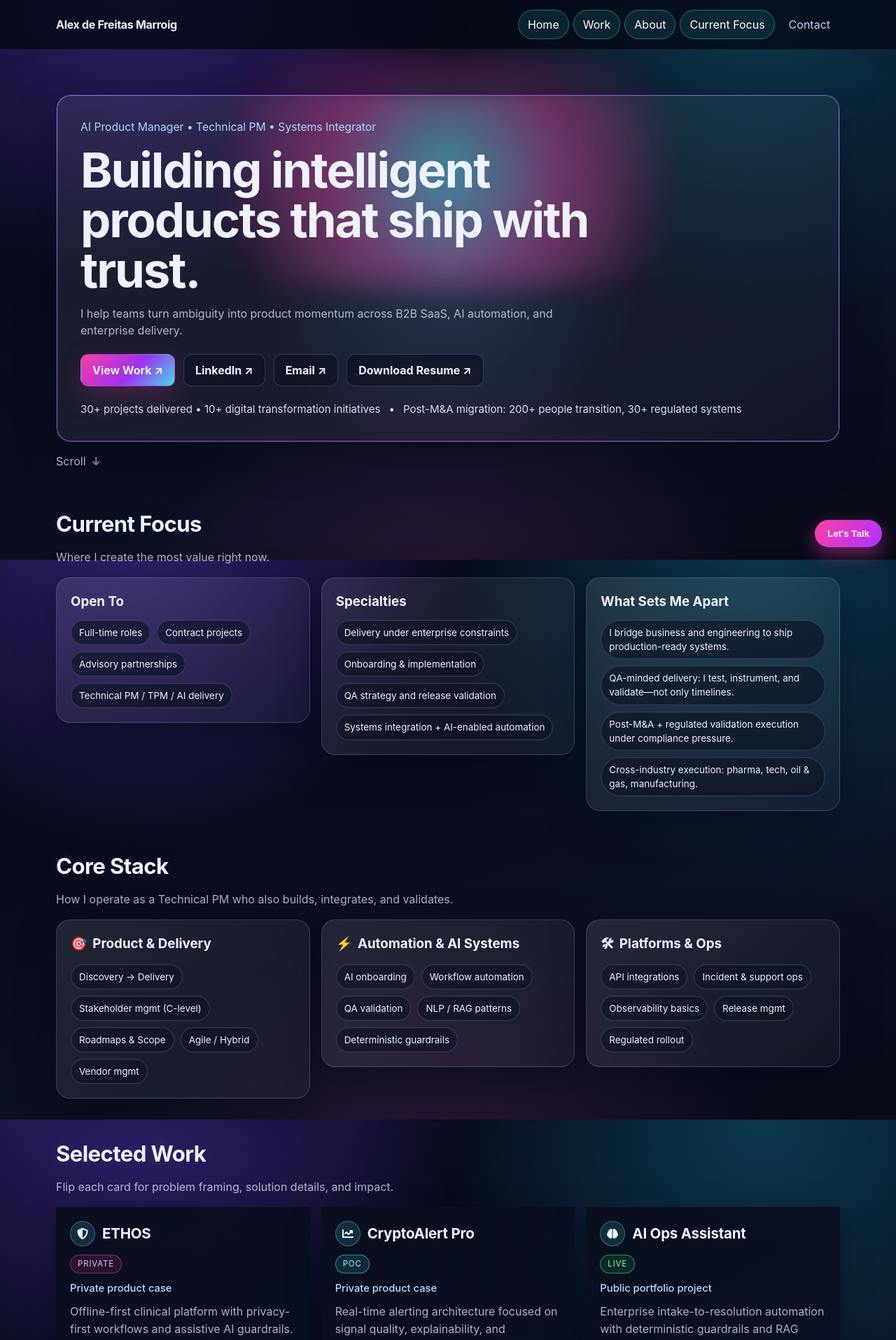
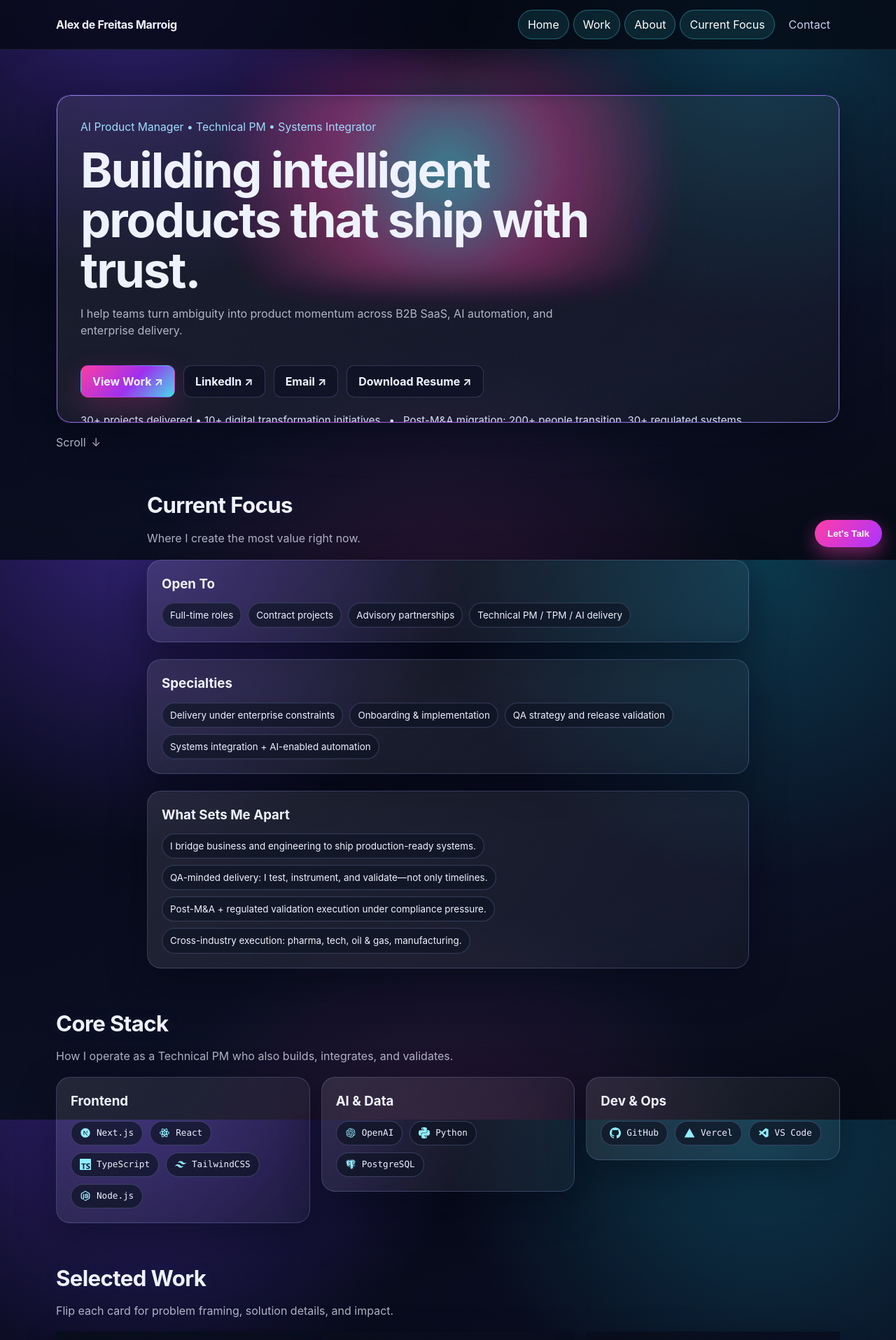
Before and after one commit to alexmarroig/alex-portfolio, a Next.js app: page / in a window 1280 px wide. Shown: the top 1915 px of the page at 70% size. Built offline with nearby package versions, Linux system fonts and the light colour scheme.

Commit message:
Implement card flips, stacked focus layout, and core stack pills

```diff
--- a/app/globals.css
+++ b/app/globals.css
@@ -207,11 +207,49 @@ a {
   overflow: hidden;
   isolation: isolate;
   padding: 34px;
+  border: 1px solid transparent;
+  background: linear-gradient(130deg, rgba(255, 255, 255, 0.08), rgba(255, 255, 255, 0.03));
+}
+
+.heroFlipRoot {
+  position: relative;
+  perspective: 1000px;
+  border-radius: calc(var(--radius) + 2px);
+  outline: none;
+}
+
+.heroFlipRoot:focus-visible {
+  box-shadow: 0 0 0 2px rgba(105, 235, 255, 0.45);
+}
+
+.heroFlipInner {
+  position: relative;
+  min-height: 470px;
   transform-style: preserve-3d;
-  border: 1px solid transparent;
-  background:
-    radial-gradient(circle at var(--mx, 50%) var(--my, 50%), rgba(126, 194, 255, 0.16), transparent 45%),
-    linear-gradient(130deg, rgba(255, 255, 255, 0.08), rgba(255, 255, 255, 0.03));
+  transition: transform 700ms ease;
+}
+
+.heroFlipFace {
+  position: absolute;
+  inset: 0;
+  display: flex;
+  flex-direction: column;
+  backface-visibility: hidden;
+  -webkit-backface-visibility: hidden;
+}
+
+.heroFlipBack {
+  transform: rotateY(180deg);
+}
+
+.heroFlipRoot.isFlipped .heroFlipInner {
+  transform: rotateY(180deg);
+}
+
+@media (hover: hover) and (pointer: fine) {
+  .heroFlipRoot:hover .heroFlipInner {
+    transform: rotateY(180deg);
+  }
 }
 
 .heroCard::before {
@@ -256,6 +294,21 @@ a {
   margin-top: 14px;
   color: var(--muted);
   max-width: 72ch;
+}
+
+.heroBackList {
+  margin: 14px 0 0;
+  padding-left: 18px;
+  color: #dbe5ff;
+  display: grid;
+  gap: 8px;
+}
+
+.heroFlipHint {
+  display: none;
+  margin: auto 0 0;
+  color: #9fc8ff;
+  font-size: 0.82rem;
 }
 
 .heroActions,
@@ -348,9 +401,18 @@ a {
   margin-top: 16px;
 }
 
-.stackGrid,
+.stackGrid {
+  grid-template-columns: repeat(1, minmax(0, 1fr));
+}
+
+@media (min-width: 900px) {
+  .stackGrid {
+    grid-template-columns: repeat(3, minmax(0, 1fr));
+  }
+}
+
 .focusGrid {
-  grid-template-columns: repeat(auto-fit, minmax(240px, 1fr));
+  grid-template-columns: 1fr;
 }
 
 .projectGrid {
@@ -367,6 +429,41 @@ a {
   display: flex;
   gap: 8px;
   align-items: center;
+}
+
+.focusGridStacked {
+  max-width: 860px;
+  margin: 18px auto 0;
+  gap: 24px;
+}
+
+.currentFocusHeader {
+  max-width: 860px;
+  margin: 0 auto;
+}
+
+.techPillGroup {
+  display: flex;
+  flex-wrap: wrap;
+  gap: 10px;
+}
+
+.techPill {
+  display: inline-flex;
+  align-items: center;
+  gap: 8px;
+  border-radius: 999px;
+  border: 1px solid rgba(166, 180, 255, 0.25);
+  background: rgba(15, 20, 36, 0.7);
+  padding: 7px 12px;
+  font-family: var(--font-mono);
+  font-size: 0.79rem;
+}
+
+.techPillIcon {
+  width: 16px;
+  height: 16px;
+  color: #91eeff;
 }
 
 /* ================================
@@ -429,6 +526,7 @@ a {
   cursor: pointer;
   outline: none;
   height: 400px;
+  perspective: 1000px;
 }
 
 .projectCardRoot:focus-visible {
@@ -484,6 +582,7 @@ a {
 
 .projectBack {
   transform: rotateY(180deg);
+  overflow-y: auto;
 }
 
 .projectTopRow {
@@ -574,10 +673,15 @@ a {
   gap: 12px;
 }
 
-.projectHint {
+.projectHintDesktop,
+.projectHintMobile {
   margin: 0;
   color: #9fc8ff;
   font-size: 0.85rem;
+}
+
+.projectHintMobile {
+  display: none;
 }
 
 .flipControl {
@@ -1128,6 +1232,22 @@ a {
   .heroCard {
     padding: 24px;
   }
+
+  .heroFlipInner {
+    min-height: 520px;
+  }
+
+  .heroFlipHint {
+    display: block;
+  }
+
+  .projectHintDesktop {
+    display: none;
+  }
+
+  .projectHintMobile {
+    display: block;
+  }
   .loadingPanel {
     grid-template-columns: 1fr;
   }
--- a/components/HeroCard.tsx
+++ b/components/HeroCard.tsx
@@ -1,57 +1,34 @@
 "use client";
 
-import { type CSSProperties, type MouseEvent, useState } from "react";
-import { motion, useReducedMotion } from "framer-motion";
-
-const MAX_TILT = 8;
+import { type KeyboardEvent, useState } from "react";
 
 export default function HeroCard() {
-  const reducedMotion = useReducedMotion();
-  const [tilt, setTilt] = useState({ x: 0, y: 0 });
-  const [cursor, setCursor] = useState({ x: 50, y: 50 });
+  const [isFlipped, setIsFlipped] = useState(false);
 
-  const updateTilt = (event: MouseEvent<HTMLDivElement>) => {
-    if (window.matchMedia("(pointer: coarse)").matches) return;
+  const toggleFlip = () => setIsFlipped((value) => !value);
 
-    const rect = event.currentTarget.getBoundingClientRect();
-    const px = (event.clientX - rect.left) / rect.width;
-    const py = (event.clientY - rect.top) / rect.height;
-
-    setCursor({ x: px * 100, y: py * 100 });
-
-    if (reducedMotion) return;
-
-    setTilt({
-      x: (0.5 - py) * MAX_TILT,
-      y: (px - 0.5) * MAX_TILT,
-    });
+  const onKeyToggle = (event: KeyboardEvent<HTMLElement>) => {
+    if (event.key === "Enter" || event.key === " ") {
+      event.preventDefault();
+      toggleFlip();
+    }
   };
-
-  const resetTilt = () => {
-    setTilt({ x: 0, y: 0 });
-    setCursor({ x: 50, y: 50 });
-  };
-
-  const heroStyle = {
-    "--mx": `${cursor.x}%`,
-    "--my": `${cursor.y}%`,
-  } as CSSProperties;
 
   return (
     <div className="heroCardWrap">
       <div className="heroGlowRing" aria-hidden="true" />
-      <motion.div
-        className="heroCard glassPanel"
-        onMouseMove={updateTilt}
-        onMouseLeave={resetTilt}
-        style={heroStyle}
-        animate={{
-          transform: reducedMotion
-            ? "none"
-            : `perspective(1100px) rotateX(${tilt.x}deg) rotateY(${tilt.y}deg)`,
-        }}
-        transition={{ type: "spring", stiffness: 120, damping: 12, mass: 0.7 }}
+
+      <article
+        className={`group heroFlipRoot ${isFlipped ? "isFlipped" : ""}`}
+        tabIndex={0}
+        role="button"
+        aria-label="Flip hero card"
+        aria-pressed={isFlipped}
+        onClick={toggleFlip}
+        onKeyDown={onKeyToggle}
       >
+        <div className="heroFlipInner">
+          <div className="heroFlipFace heroFlipFront heroCard glassPanel">
             <div className="heroNoise" aria-hidden="true" />
             <p className="heroKicker">AI Product Manager • Technical PM • Systems Integrator</p>
             <h1 className="heroTitle">Building intelligent products that ship with trust.</h1>
@@ -60,16 +37,22 @@ export default function HeroCard() {
             </p>
 
             <div className="heroActions">
-          <a href="#selected-work" className="btn btnPrimary">
+              <a href="#selected-work" className="btn btnPrimary" onClick={(event) => event.stopPropagation()}>
                 View Work ↗
               </a>
-          <a href="https://www.linkedin.com/in/alexmarroig/" className="btn btnGhost" target="_blank" rel="noreferrer">
+              <a
+                href="https://www.linkedin.com/in/alexmarroig/"
+                className="btn btnGhost"
+                target="_blank"
+                rel="noreferrer"
+                onClick={(event) => event.stopPropagation()}
+              >
                 LinkedIn ↗
               </a>
-          <a href="mailto:alex.c.marroig@gmail.com" className="btn btnGhost">
+              <a href="mailto:alex.c.marroig@gmail.com" className="btn btnGhost" onClick={(event) => event.stopPropagation()}>
                 Email ↗
               </a>
-          <a href="/contact" className="btn btnGhost">
+              <a href="/contact" className="btn btnGhost" onClick={(event) => event.stopPropagation()}>
                 Download Resume ↗
               </a>
             </div>
@@ -79,7 +62,26 @@ export default function HeroCard() {
               <span>•</span>
               <span>Post-M&A migration: 200+ people transition, 30+ regulated systems</span>
             </div>
-      </motion.div>
+            <p className="heroFlipHint">Tap to flip</p>
+          </div>
+
+          <div className="heroFlipFace heroFlipBack heroCard glassPanel">
+            <div className="heroNoise" aria-hidden="true" />
+            <p className="heroKicker">How I execute</p>
+            <h2 className="heroTitle">I align product strategy with implementation reality.</h2>
+            <p className="heroSummary">
+              From discovery and stakeholder alignment to QA validation and launch, I focus on outcomes teams can trust in
+              production.
+            </p>
+            <ul className="heroBackList">
+              <li>Bridge business objectives, engineering constraints, and delivery timelines.</li>
+              <li>Design implementation plans that reduce risk without slowing momentum.</li>
+              <li>Drive AI-enabled systems toward measurable adoption and operational value.</li>
+            </ul>
+            <p className="heroFlipHint">Tap to flip back</p>
+          </div>
+        </div>
+      </article>
 
       <a className="scrollCue" href="#core-stack" aria-label="Scroll to core stack section">
         Scroll
--- a/components/ProjectCard.tsx
+++ b/components/ProjectCard.tsx
@@ -35,7 +35,6 @@ export default function ProjectCard({
   return (
     <article
       className={`group relative h-[400px] projectCardRoot ${isFlipped ? "isFlipped" : ""}`}
-      style={{ perspective: "1000px" }}
       tabIndex={0}
       onClick={() => setIsFlipped((value) => !value)}
       onKeyDown={onKeyToggle}
@@ -64,7 +63,8 @@ export default function ProjectCard({
           </div>
 
           <div className="projectHintRow">
-            <p className="projectHint">Hover for case study</p>
+            <p className="projectHintDesktop">Hover for case study</p>
+            <p className="projectHintMobile">Tap to flip</p>
             <button
               type="button"
               className="flipControl"
--- a/components/sections/CoreStackSection.tsx
+++ b/components/sections/CoreStackSection.tsx
@@ -1,39 +1,7 @@
 import RevealItem from "@/components/RevealItem";
 import RevealSection from "@/components/RevealSection";
-import Badge from "@/components/ui/Badge";
-
-const stackGroups: Record<string, { icon: string; skills: { label: string; hint: string }[] }> = {
-  "Product & Delivery": {
-    icon: "🎯",
-    skills: [
-      { label: "Discovery → Delivery", hint: "Turn ambiguity into delivery plans with clear checkpoints." },
-      { label: "Stakeholder mgmt (C-level)", hint: "Align executive outcomes with execution reality." },
-      { label: "Roadmaps & Scope", hint: "Prioritize value, risk, and implementation effort." },
-      { label: "Agile / Hybrid", hint: "Operate in mixed delivery models across enterprise constraints." },
-      { label: "Vendor mgmt", hint: "Coordinate external partners without losing delivery quality." }
-    ]
-  },
-  "Automation & AI Systems": {
-    icon: "⚡",
-    skills: [
-      { label: "AI onboarding", hint: "Discovery, design, and rollout of AI customer-service platforms." },
-      { label: "Workflow automation", hint: "Map process bottlenecks and automate safely." },
-      { label: "QA validation", hint: "Define test strategy and release gates for reliability." },
-      { label: "NLP / RAG patterns", hint: "Use pragmatic retrieval and intent systems where applicable." },
-      { label: "Deterministic guardrails", hint: "Constrain AI behavior for enterprise-safe outcomes." }
-    ]
-  },
-  "Platforms & Ops": {
-    icon: "🛠",
-    skills: [
-      { label: "API integrations", hint: "Integrate internal/external systems with traceable contracts." },
-      { label: "Incident & support ops", hint: "Stabilize post-go-live operation and incident response." },
-      { label: "Observability basics", hint: "Measure flow health with practical telemetry." },
-      { label: "Release mgmt", hint: "Coordinate safe releases with rollback awareness." },
-      { label: "Regulated rollout", hint: "Deliver in compliance-sensitive environments." }
-    ]
-  }
-};
+import TechPill from "@/components/ui/TechPill";
+import { coreStack } from "@/src/data/coreStack";
 
 export default function CoreStackSection() {
   return (
@@ -41,16 +9,13 @@ export default function CoreStackSection() {
       <h2 className="sectionTitle">Core Stack</h2>
       <p className="sectionLead">How I operate as a Technical PM who also builds, integrates, and validates.</p>
       <div className="stackGrid">
-        {Object.entries(stackGroups).map(([group, data], index) => (
-          <RevealItem order={index} key={group}>
+        {coreStack.map((group, index) => (
+          <RevealItem order={index} key={group.category}>
             <article className="glassPanel stackCard">
-              <h3 className="stackTitle">
-                <span>{data.icon}</span>
-                {group}
-              </h3>
-              <div className="chipGroup">
-                {data.skills.map((skill) => (
-                  <Badge key={skill.label} label={skill.label} hint={skill.hint} />
+              <h3 className="stackTitle">{group.category}</h3>
+              <div className="techPillGroup">
+                {group.items.map((item) => (
+                  <TechPill key={item.label} icon={item.icon} label={item.label} />
                 ))}
               </div>
             </article>
--- a/components/sections/CurrentFocusSection.tsx
+++ b/components/sections/CurrentFocusSection.tsx
@@ -4,10 +4,12 @@ import RevealSection from "@/components/RevealSection";
 export default function CurrentFocusSection() {
   return (
     <RevealSection className="section" id="current-focus" staggerChildren>
-      <h2 className="sectionTitle">Current Focus</h2>
-      <p className="sectionLead">Where I create the most value right now.</p>
+      <div className="currentFocusHeader">
+        <h2 className="sectionTitle">Current Focus</h2>
+        <p className="sectionLead">Where I create the most value right now.</p>
+      </div>
 
-      <div className="focusGrid">
+      <div className="focusGrid focusGridStacked">
         <RevealItem order={0}>
           <article className="glassPanel focusCard">
             <h3>Open To</h3>
--- /dev/null
+++ b/components/ui/TechPill.tsx
@@ -0,0 +1,15 @@
+import type { IconType } from "react-icons";
+
+type TechPillProps = {
+  icon: IconType;
+  label: string;
+};
+
+export default function TechPill({ icon: Icon, label }: TechPillProps) {
+  return (
+    <span className="techPill">
+      <Icon className="techPillIcon" aria-hidden="true" />
+      <span>{label}</span>
+    </span>
+  );
+}
--- /dev/null
+++ b/src/data/coreStack.ts
@@ -0,0 +1,41 @@
+import type { IconType } from "react-icons";
+import { BiLogoPostgresql, BiLogoVisualStudio } from "react-icons/bi";
+import { RiNextjsFill, RiNodejsLine, RiOpenaiFill, RiReactjsLine, RiTailwindCssFill, RiVercelFill } from "react-icons/ri";
+import { SiGithub, SiPython, SiTypescript } from "react-icons/si";
+
+export type CoreStackCategory = {
+  category: string;
+  items: {
+    label: string;
+    icon: IconType;
+  }[];
+};
+
+export const coreStack: CoreStackCategory[] = [
+  {
+    category: "Frontend",
+    items: [
+      { label: "Next.js", icon: RiNextjsFill },
+      { label: "React", icon: RiReactjsLine },
+      { label: "TypeScript", icon: SiTypescript },
+      { label: "TailwindCSS", icon: RiTailwindCssFill },
+      { label: "Node.js", icon: RiNodejsLine }
+    ]
+  },
+  {
+    category: "AI & Data",
+    items: [
+      { label: "OpenAI", icon: RiOpenaiFill },
+      { label: "Python", icon: SiPython },
+      { label: "PostgreSQL", icon: BiLogoPostgresql }
+    ]
+  },
+  {
+    category: "Dev & Ops",
+    items: [
+      { label: "GitHub", icon: SiGithub },
+      { label: "Vercel", icon: RiVercelFill },
+      { label: "VS Code", icon: BiLogoVisualStudio }
+    ]
+  }
+];
```
Lines whose indentation alone changed are shown as unchanged.
